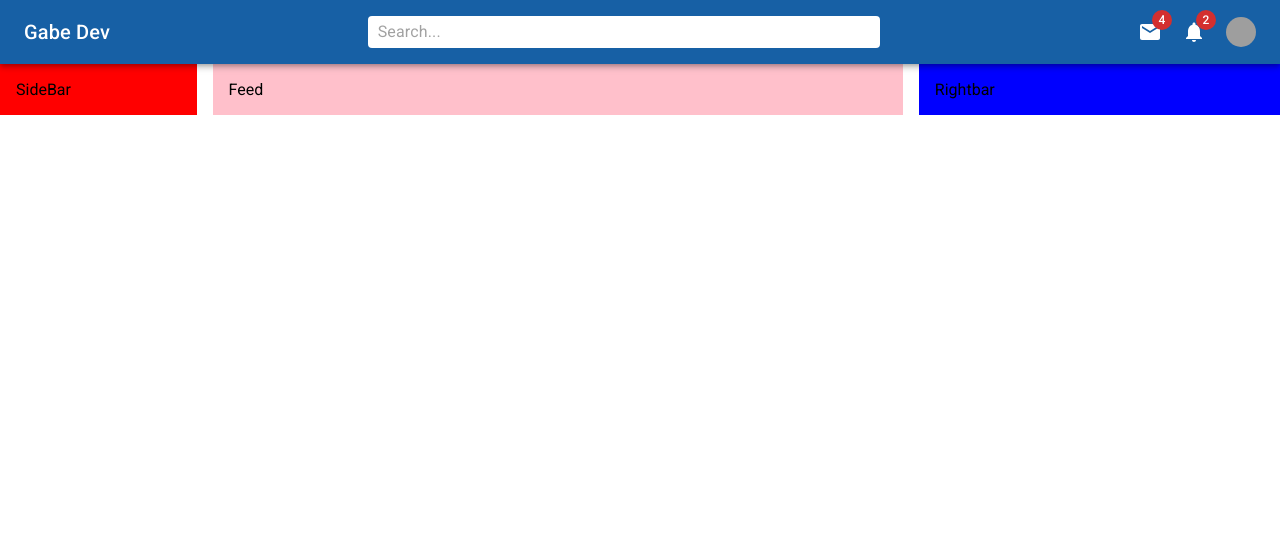
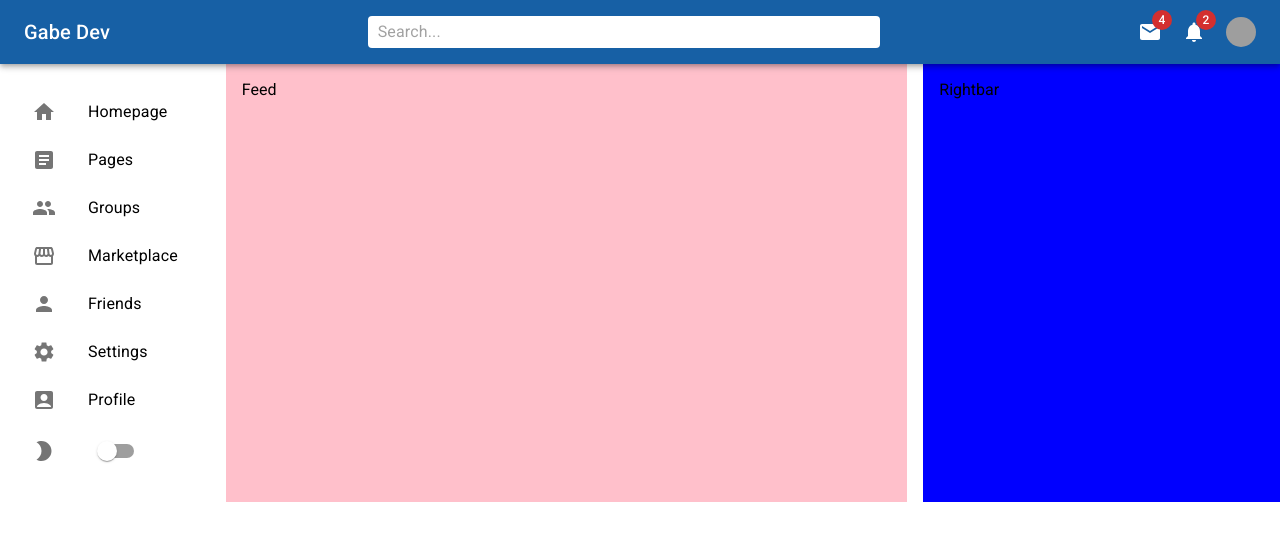
Before and after one commit to gmalheiro/React-native-MUI-, a React (Create React App) app: page / in a window 1280 px wide. Shown: the top 540 px of the page. Built offline with nearby package versions, Linux system fonts and the light colour scheme; grey boxes are pictures that could not be loaded.

Commit message:
Sidebar.jsx is done

```diff
--- a/src/components/Sidebar.jsx
+++ b/src/components/Sidebar.jsx
@@ -1,15 +1,81 @@
-import { Box } from "@mui/material";
+import { Box,List,ListItem,ListItemButton,ListItemIcon,ListItemText, Switch} from "@mui/material";
+import { Home, Settings ,AccountBox,People, Storefront,Article, Person, ModeNight } from "@mui/icons-material";
 import React from "react";
 
 const Sidebar = () => {
   return (
     <Box
-      bgcolor={"red"}
       flex={1}
       p={2}
       sx={{ display: { xs: "none", sm: "block" } }}
     >
-      SideBar
+      <List>
+          <ListItem disablePadding>
+            <ListItemButton component="a"  href="#home" >
+              <ListItemIcon >
+                <Home/>
+              </ListItemIcon>
+              <ListItemText primary="Homepage" />
+            </ListItemButton>
+          </ListItem>
+          <ListItem disablePadding>
+            <ListItemButton component="a"  href="#pages" >
+              <ListItemIcon >
+                <Article/>
+              </ListItemIcon>
+              <ListItemText primary="Pages" />
+            </ListItemButton>
+          </ListItem>
+          <ListItem disablePadding>
+            <ListItemButton component="a"  href="#pages" >
+              <ListItemIcon >
+                <People/>
+              </ListItemIcon>
+              <ListItemText primary="Groups" />
+            </ListItemButton>
+          </ListItem>
+          <ListItem disablePadding>
+            <ListItemButton component="a"  href="#pages" >
+              <ListItemIcon >
+                <Storefront/>
+              </ListItemIcon>
+              <ListItemText primary="Marketplace" />
+            </ListItemButton>
+          </ListItem>
+          <ListItem disablePadding>
+            <ListItemButton component="a"  href="#pages" >
+              <ListItemIcon >
+                <Person/>
+              </ListItemIcon>
+              <ListItemText primary="Friends" />
+            </ListItemButton>
+          </ListItem>
+          <ListItem disablePadding>
+            <ListItemButton component="a"  href="#pages" >
+              <ListItemIcon >
+                <Settings/>
+              </ListItemIcon>
+              <ListItemText primary="Settings" />
+            </ListItemButton>
+          </ListItem>
+          <ListItem disablePadding>
+            <ListItemButton component="a"  href="#pages" >
+              <ListItemIcon >
+                <AccountBox/>
+              </ListItemIcon>
+              <ListItemText primary="Profile" />
+            </ListItemButton>
+          </ListItem>
+          <ListItem disablePadding>
+            <ListItemButton component="a"  href="#pages" >
+              <ListItemIcon >
+                <ModeNight/>
+              </ListItemIcon>
+              <Switch/>
+            </ListItemButton>
+          </ListItem>
+      </List>
+
     </Box>
   );
 };
```
